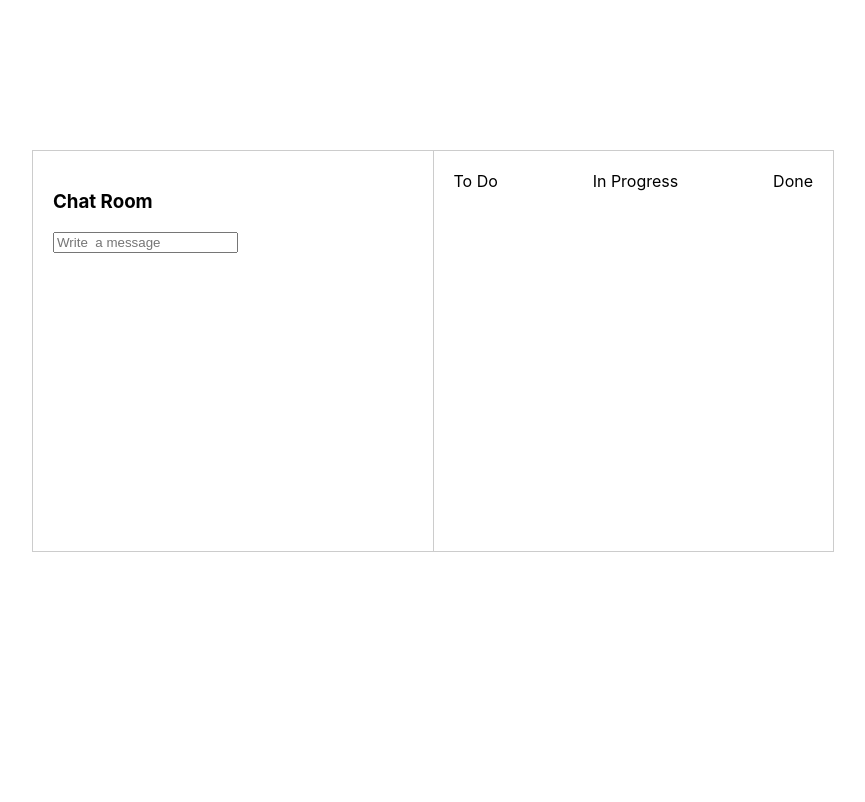
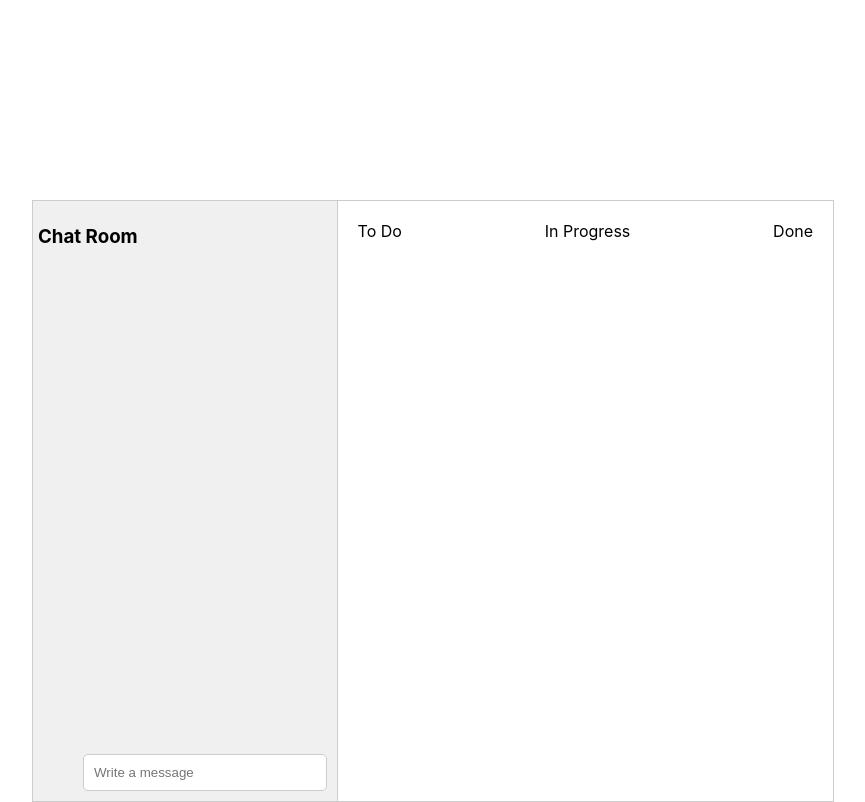
Before and after one commit to priyanshuuranjan/My-Ways-, a React (Create React App) app: page /dashboard in a window 1280 px wide. Shown: the whole page, without its empty margins (207-1072 px from the left). Built offline with nearby package versions, Linux system fonts and the light colour scheme.

Commit message:
All done final commit

```diff
--- a/src/components/Dashboard.css
+++ b/src/components/Dashboard.css
@@ -2,35 +2,51 @@
     display: flex;
     border: 1px solid #ccc;
     width: 800px;
-    height: 400px;
+    height: 600px;
     margin: 0 auto;
-    margin-top:  150px;
+    margin-top:200px;
   }
 
   .left-section {
-    flex: 1;
-    padding: 20px;
+    flex: 40%;
     border-right: 1px solid #ccc;
     display: flex;
     flex-direction: column;
+    background-color: #f0f0f0;
   }
 
   .chat-room-header {
-   margin:0;
-
-
+    display: flex;
+    justify-content: space-between;
+    align-items: center;
+    padding: 5px;
+    background-color: #f0f0f0;
   }
 
   .camera-icon {
-    /* Styling for the camera icon */
+    font-size: 24px;
+    margin-left: 10px;
   }
 
   .message-header {
+    flex: 1;
+    display: flex;
+    justify-content: flex-end;
+    align-items:end;
+    margin-left: 40px;
+    padding: 10px;
+  }
 
+  input[type="text"] {
+    width: 100%;
+    padding: 10px;
+    border: 1px solid #ccc;
+    border-radius: 5px;
+    margin: 0;
   }
 
   .right-section {
-    flex: 1;
+    flex: 60%;
     padding: 20px;
   }
 
--- a/src/components/Dashboard.js
+++ b/src/components/Dashboard.js
@@ -10,7 +10,7 @@ const Card = () => {
           <i className="camera-icon"></i>
         </div>
         <div className="message-header">
-        <input type="text" placeholder="Write  a message" />
+        <input type="text" placeholder="Write a message" />
         </div>
       </div>
       <div className="right-section">
```
